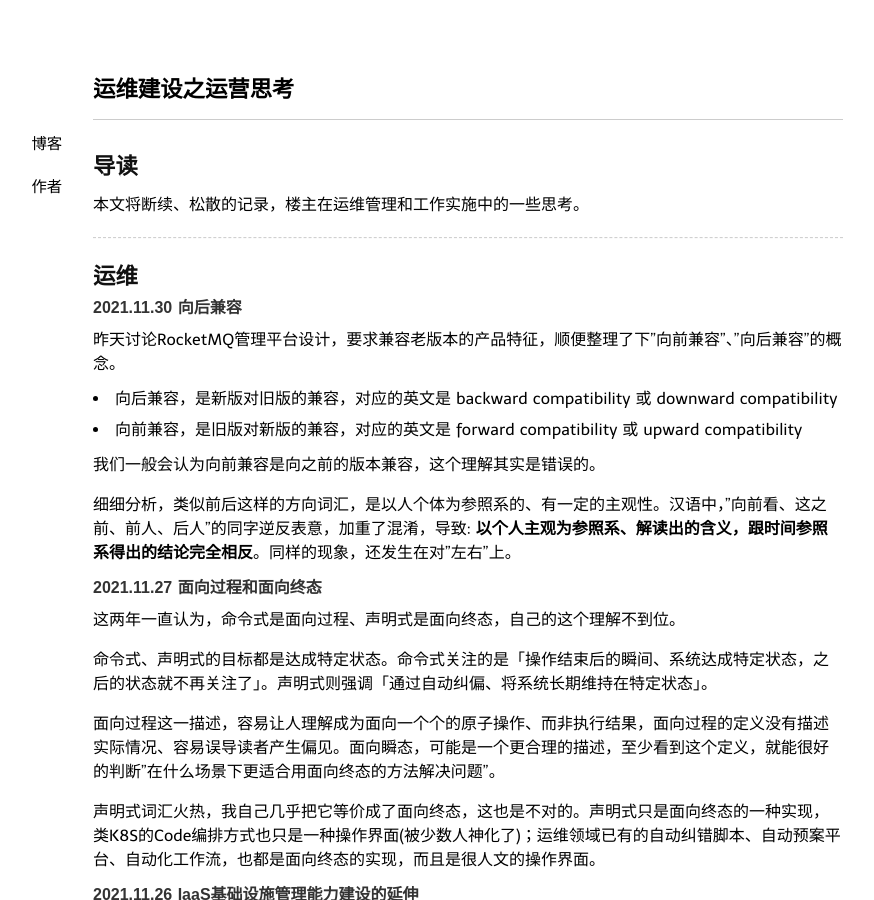
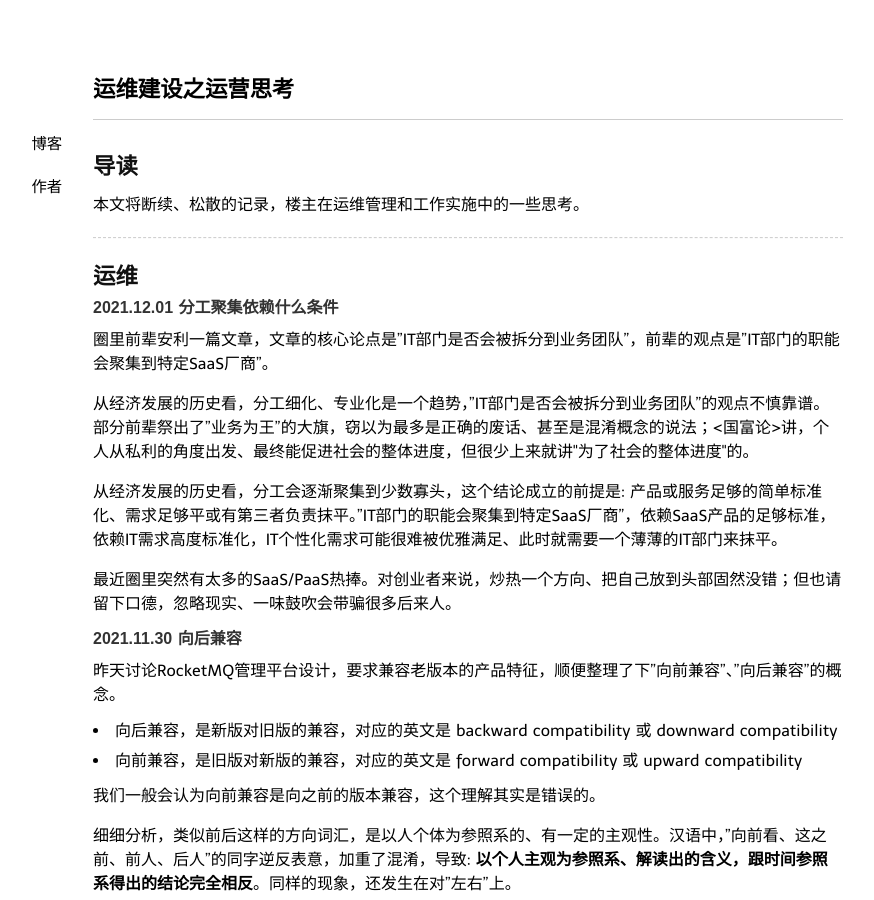
Before and after one commit to niean/niean.github.io, a Jekyll site: the page built from _posts/2020-03-15-op-tb.markdown, in a window 1280 px wide and 900 px high. Shown: the whole window, without its empty margins (172-1046 px from the left). Built offline with Jekyll 4.4.1, drawn with Linux system fonts in a browser that asks for light colours; comment, search, counter and statistics services are not loaded.

Commit message:
update:op-tb

```diff
--- a/_posts/2020-03-15-op-tb.markdown
+++ b/_posts/2020-03-15-op-tb.markdown
@@ -11,6 +11,16 @@ tags:
 
 ----
 ## 运维
+#### 2021.12.01 分工聚集依赖什么条件
+圈里前辈安利一篇文章，文章的核心论点是"IT部门是否会被拆分到业务团队"，前辈的观点是"IT部门的职能会聚集到特定SaaS厂商"。
+
+从经济发展的历史看，分工细化、专业化是一个趋势，"IT部门是否会被拆分到业务团队"的观点不慎靠谱。部分前辈祭出了"业务为王"的大旗，窃以为最多是正确的废话、甚至是混淆概念的说法；<国富论>讲，个人从私利的角度出发、最终能促进社会的整体进度，但很少上来就讲"为了社会的整体进度"的。
+
+从经济发展的历史看，分工会逐渐聚集到少数寡头，这个结论成立的前提是: 产品或服务足够的简单标准化、需求足够平或有第三者负责抹平。"IT部门的职能会聚集到特定SaaS厂商"，依赖SaaS产品的足够标准，依赖IT需求高度标准化，IT个性化需求可能很难被优雅满足、此时就需要一个薄薄的IT部门来抹平。
+
+最近圈里突然有太多的SaaS/PaaS热捧。对创业者来说，炒热一个方向、把自己放到头部固然没错；但也请留下口德，忽略现实、一味鼓吹会带骗很多后来人。
+
+
 #### 2021.11.30 向后兼容
 昨天讨论RocketMQ管理平台设计，要求兼容老版本的产品特征，顺便整理了下"向前兼容"、"向后兼容"的概念。
 
```
